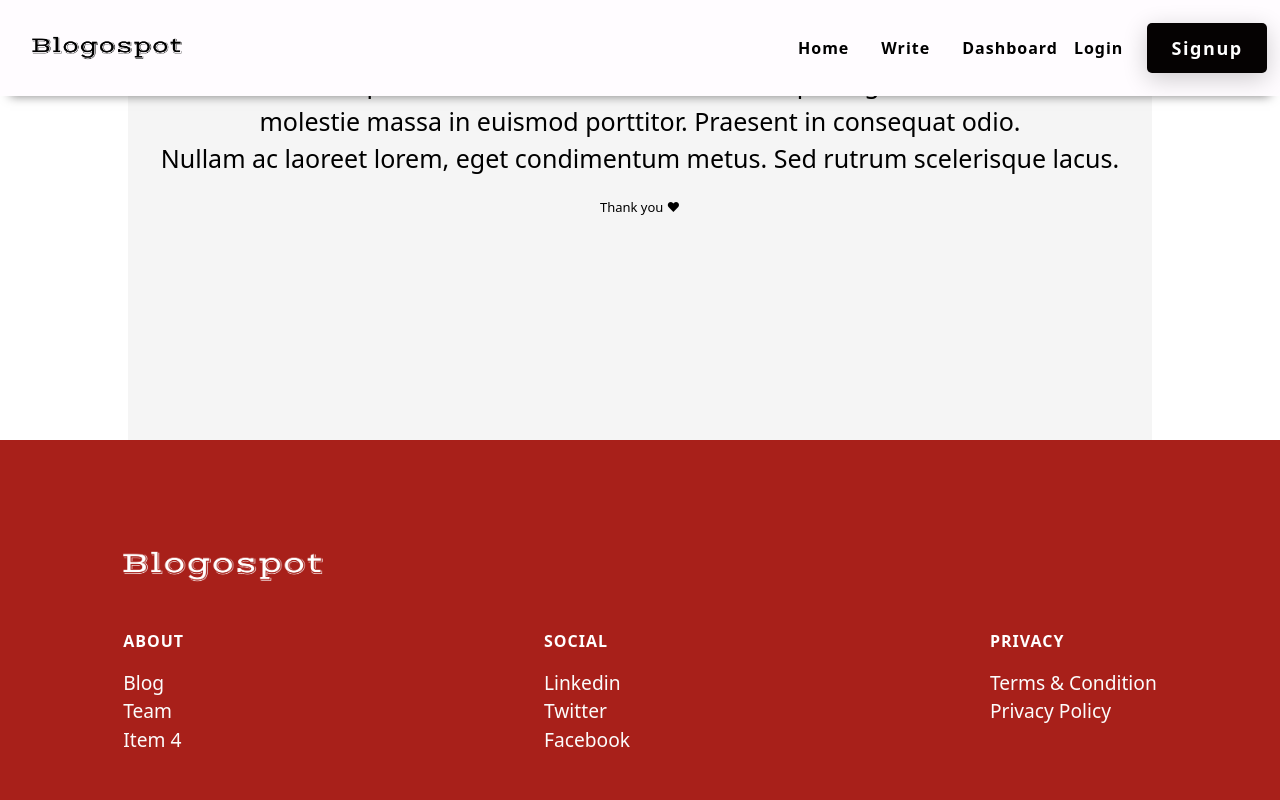
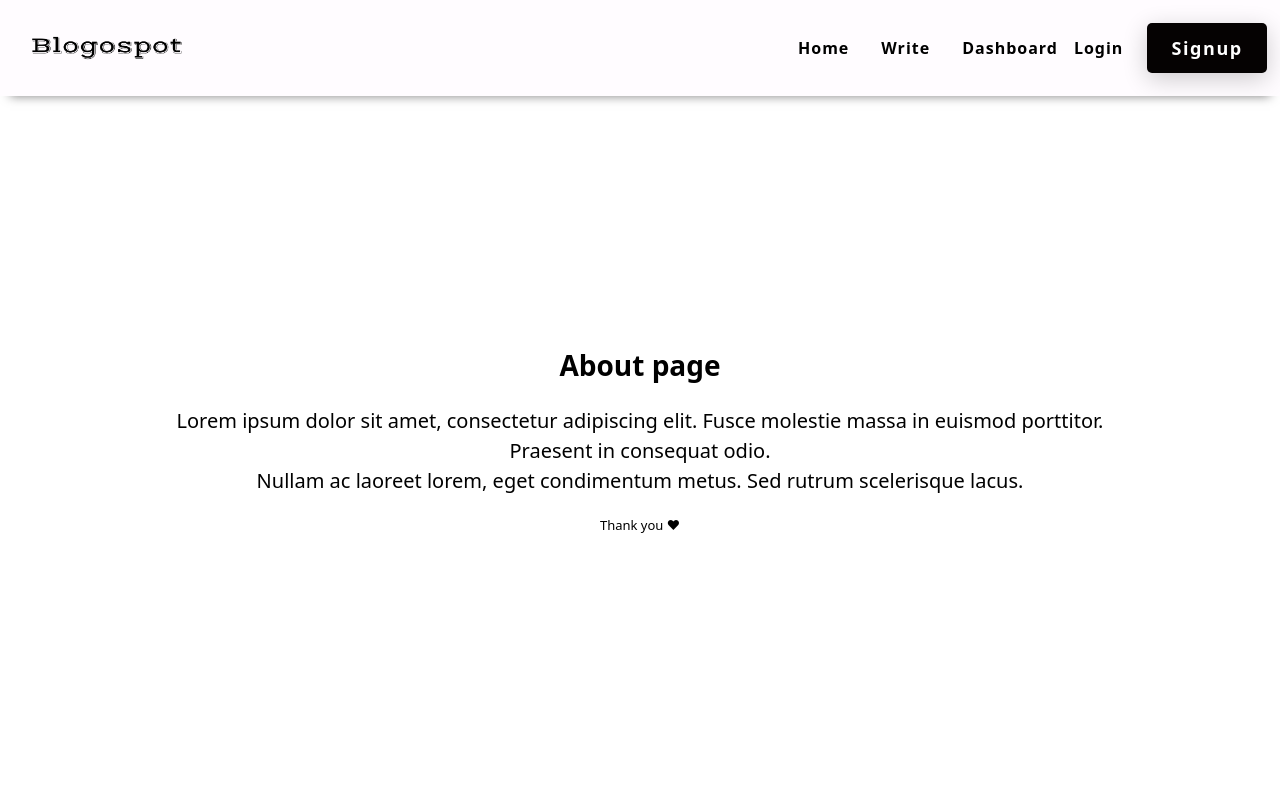
Before and after one commit to SAMUEL-UME/blogospot-frontend, a Next.js app: page /About in a window 1280 px wide. Shown: the top 800 px of the page. Built offline with nearby package versions, Linux system fonts and the light colour scheme.

Commit message:
Updated terms and about page layout

```diff
--- a/pages/About.js
+++ b/pages/About.js
@@ -11,7 +11,6 @@ const Aboutus = () => {
         <div className={styles.middlecontent}>
           <p>
             Lorem ipsum dolor sit amet, consectetur adipiscing elit. Fusce
-            <br />
             molestie massa in euismod porttitor. Praesent in consequat odio.
             <br />
             Nullam ac laoreet lorem, eget condimentum metus. Sed rutrum
--- a/pages/Terms.js
+++ b/pages/Terms.js
@@ -276,13 +276,12 @@ const Terms = () => {
 
         <h3>
           <strong>Your Privacy</strong>
-        </h3>
 
           <p>Please read Privacy Policy</p>
+        </h3>
 
         <h3>
           <strong>Reservation of Rights</strong>
-        </h3>
 
             <p>
               We reserve the right to request that you delete any and all
@@ -293,6 +292,7 @@ const Terms = () => {
               our Website, you agree to be bound by and comply with these linking
               terms and conditions.
             </p>
+        </h3>
 
         <h3>
           <strong>Removal of links from our website</strong>
--- a/styles/policy/Terms.module.css
+++ b/styles/policy/Terms.module.css
@@ -1,11 +1,23 @@
 .content{
-    background-color: whitesmoke;
-    width: 80%;
-    font-size: 20px;
-    display: block;
-    display:block;
+    display: flex;
+    flex-direction: column;
+    justify-content: center;
+    /* background-color: whitesmoke; */
+    width: 60%;
+    font-size: 18px;
+    /* display: block; */
+    margin-top: 150px;
+    margin-bottom: 50px;
     margin-left: auto;
     margin-right: auto;
-    text-align: center;
+    text-align: left;
+    padding: 50px;
+    gap: 30px;
     font-family: "Montserrat", sans-serif;
 }
+
+@media (max-width: 580px){
+    .content{
+        width: 90%;
+    }
+}
--- a/styles/template/About.module.css
+++ b/styles/template/About.module.css
@@ -2,14 +2,20 @@
     background-color: white;
 }
 .content{
-    background-color: whitesmoke;
+    display: flex;
+    flex-direction: column;
+    justify-content: center;
+    align-items: center;
+    /* margin-top: 150px; */
+    padding-top: 30px;
+    /* background-color: whitesmoke; */
     width: 80%;
-    height: 440px;
-    display: block;
-    display:block;
+    /* height: 440px; */
+    /* display: block; */
     margin-left: auto;
     margin-right: auto;
-    text-align: center;
+    margin-bottom: 30px;
+    height: 100vh;
 
 
 }
@@ -17,18 +23,23 @@
     font-family: "Montserrat", sans-serif;
     text-align: center;
     font-weight: bold;
-    font-size: 30px;
+    font-size: 28px;
     margin-bottom: 20px;
+    padding-top: 50px;
 
 }
 .middlecontent{
-    font-size: 25px;
+    display: flex;
+    flex-direction: column;
+    justify-content: center;
+    align-items: center;
+    font-size: 20px;
     font-family: "Montserrat", sans-serif;
      text-align: center;
+     padding: 0 27px;
 
 }
 .bottomcontent{
-
     font-size: 13px;
     text-align: center;
     margin-top: 20px;
```
Lines whose indentation alone changed are shown as unchanged.
